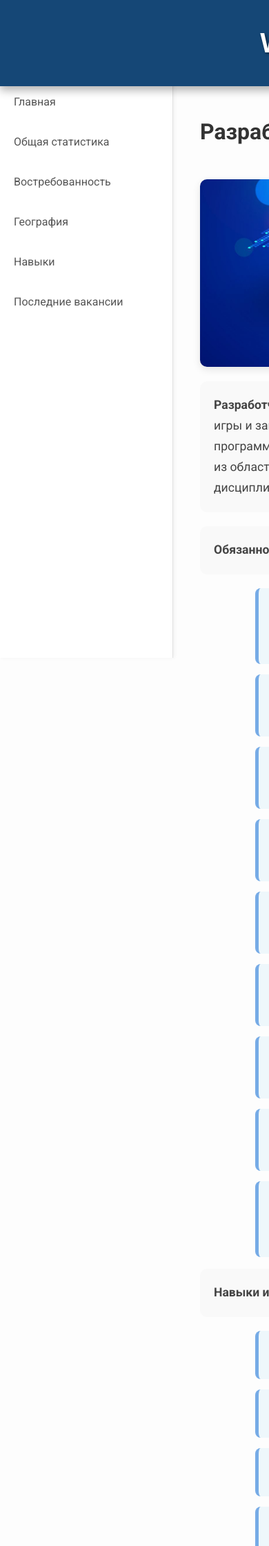
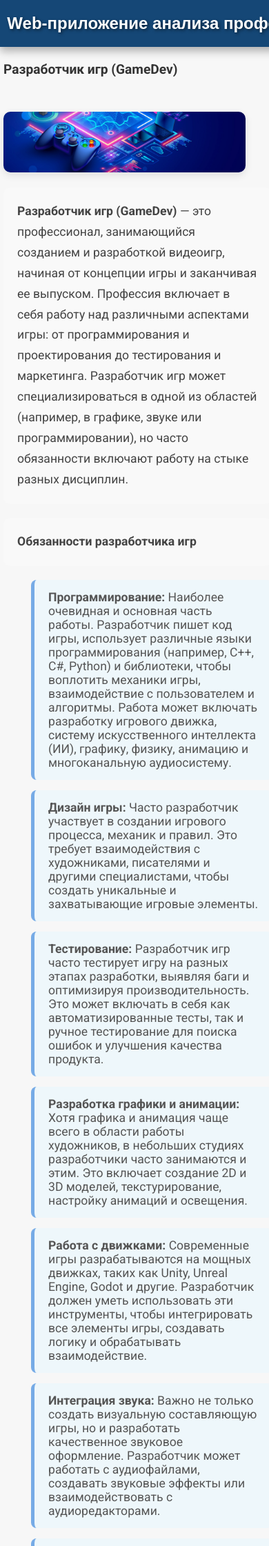
Before and after one commit to Molochko1990/VacancyAnalitics, a Django app: page / in a window 390 px wide; the page is wider, and only the part inside the window is pictured. Shown: the top 2242 px of that part at 69% size. Run offline with Django 5.2, Linux system fonts and the light colour scheme; tables that the repository leaves empty hold one stand-in row (values such as "Sample post").

```diff
--- a/app/static/styles2.css
+++ b/app/static/styles.css
@@ -1,24 +1,22 @@
 /* Общие стили для страницы */
 body {
     font-family: 'Roboto', sans-serif;
-    background-color: #fdfdfd;
+    background-color: #f7f7f7;
     margin: 0;
     padding: 0;
-    width: 1200px;
+    width: 100%;
+    display: flex;
+    flex-direction: column;
 }
 
 /* Основные стили контейнера */
 .container {
-    width: 90%;
+    width: 100%;
     max-width: 1200px;
     margin: 0 auto;
     padding: 20px;
 }
 
-.otst {
-    margin-left: 80px;
-    padding: 0;
-}
 
 /* Заголовки */
 h2 {
@@ -110,11 +108,10 @@ p.block:last-of-type {
     margin-bottom: 20px;
 }
 
-
-
 /* Стили для изображения */
 img {
-    width: 100%;
+    max-width: 90%;
+    /* Установлено ограничение по максимальной ширине */
     height: auto;
     border-radius: 10px;
     margin-top: 30px;
@@ -123,70 +120,58 @@ img {
 
 /* Стили для хедера */
 header {
-    background-color: #4051b0;
+    background-color: #4e38ca;
     color: white;
-    padding: 20px 0;
+
     text-align: center;
     position: relative;
     z-index: 1;
-    width: 1500px;
-    /* Ширина на всю страницу */
+    width: 120%;
     box-shadow: 0 4px 8px rgba(0, 0, 0, 0.2);
-    /* Тень для блока header */
     transition: all 0.3s ease;
-    /* Плавный переход для всех изменений */
 }
 
 header:hover {
     background-color: #154776;
-    /* Меняем цвет фона при наведении */
     box-shadow: 0 6px 12px rgba(0, 0, 0, 0.3);
-    /* Увеличиваем тень блока */
 }
 
 header h1 {
     font-size: 2.5rem;
-    /* Размер шрифта */
     margin: 0;
     font-family: 'Arial', sans-serif;
-    /* Новый шрифт */
     padding: 20px 0;
-    /* Отступы для заголовка */
     color: white;
-    /* Белый цвет текста */
     border-radius: 5px;
-    /* Закругленные углы */
     text-shadow: 2px 2px 4px rgba(0, 0, 0, 0.5);
-    /* Тень для текста заголовка */
     transition: all 0.3s ease;
-    /* Плавный переход для изменений текста */
 }
 
 header h1:hover {
     text-shadow: 3px 3px 6px rgba(0, 0, 0, 0.7);
-    /* Увеличиваем тень текста при наведении */
     color: #f0f0f0;
-    /* Меняем цвет текста при наведении */
 }
-
-
 
 /* Стили для футера */
 footer {
     background-color: #333;
     color: white;
     text-align: center;
-    padding: 20px;
     font-size: 1rem;
     position: fixed;
     width: 100%;
     bottom: 0;
+    margin-right: 0px;
+    margin-left: 0px;
 }
 
 /* Общий стиль для навигации */
 nav {
-
-    width: 250px;
+    width: 50px;
+    overflow: hidden;
+    transition: width 1s ease;
+    /* Плавное изменение ширины */
+    z-index: 1000;
     background-color: #ffffff;
     color: #333;
     position: fixed;
@@ -197,15 +182,24 @@ nav {
     font-family: 'Roboto', sans-serif;
     border-right: 1px solid #e0e0e0;
     box-shadow: 2px 0 5px rgba(0, 0, 0, 0.05);
+
 }
 
 nav ul {
     list-style: none;
     padding: 0;
+    margin-top: 100px;
+    /* Отступ сверху для списка */
+    display: none;
+    /* Скрыть элементы по умолчанию */
 }
 
 nav ul li {
     margin: 15px 0;
+}
+
+nav:hover ul {
+    display: block;
 }
 
 nav a {
@@ -224,10 +218,14 @@ nav a:hover {
     color: #1e88e5;
 }
 
+nav:hover {
+    width: 250px;
+    /* Открывается на 250px */
+}
+
 /* Основной контент */
 .container {
     margin-left: 270px;
-    /* Отступ слева для основного контента */
     padding: 20px;
     color: #333;
 }
@@ -242,7 +240,8 @@ footer {
     border-top: 1px solid #e0e0e0;
     position: relative;
     bottom: 0;
-    width: 100%;
+    width: 120%;
+    z-index: 1;
 }
 
 footer a {
@@ -263,21 +262,15 @@ title {
     font-family: 'Roboto', sans-serif;
 }
 
-
-
-
-
-
-
-
+/* Таблицы для статистики */
 .stat-table {
     width: 100%;
+    /* Обеспечиваем адаптивность таблицы */
     margin: 20px 0;
     border-collapse: collapse;
     border-radius: 8px;
     overflow: hidden;
     box-shadow: 0 4px 8px rgba(0, 0, 0, 0.1);
-
 }
 
 .stat-table th,
@@ -286,7 +279,6 @@ title {
     text-align: left;
     font-size: 1.2rem;
     border-bottom: 1px solid #ddd;
-
 }
 
 .stat-table th {
@@ -306,8 +298,9 @@ title {
 .chart-container {
     text-align: center;
     margin-top: 20px;
-    margin-left: 40px;
-    margin-right: 40px;
+    margin-left: 5%;
+    margin-right: 5%;
+    /* Изменение на 5% для гибкости при изменении масштаба */
 }
 
 .chart-container img {
@@ -330,9 +323,7 @@ title {
 /* Контейнер для страницы с отступами */
 .page-container {
     width: 80%;
-    /* Ширина контейнера 80% от окна */
     max-width: 1200px;
-    /* Максимальная ширина 1200px */
     padding: 20px;
     margin-left: 40px;
     margin-right: 40px;
@@ -340,13 +331,9 @@ title {
 }
 
 .otst2 {
-    margin-left: 400px;
-
+    margin-left: 20%;
+    /* Использование процентов для адаптивности */
 }
-
-
-
-
 
 /* Основной контейнер для вакансий */
 .vacancies-container {
@@ -400,10 +387,93 @@ title {
 }
 
 .otst5 {
-    margin-left: 300px;
+    margin-left: 15%;
 }
 
 .vacancies-table td:nth-child(2),
 .vacancies-table th:nth-child(2) {
     width: 200%;
 }
+
+/* Адаптивная верстка с медиазапросами */
+
+/* Медиазапросы для адаптивной верстки */
+@media (max-width: 1024px) {
+    .container {
+        width: 100%;
+        padding: 15px;
+    }
+
+    .stat-section {
+        width: 100%;
+    }
+}
+
+@media (max-width: 768px) {
+
+    /* Изменяем макет на мобильных */
+    body {
+        flex-direction: column;
+    }
+
+    /* Навигация */
+    nav {
+        position: absolute;
+        top: 0;
+        left: -250px;
+        width: 20%;
+        z-index: 10;
+        padding-top: 60px;
+    }
+
+    nav a {
+        font-size: 14px;
+    }
+
+    /* При наведении на навигацию показывать */
+    nav:hover {
+        left: 0;
+    }
+
+    /* Уменьшаем размер заголовков */
+    h2 {
+        font-size: 1.5rem;
+    }
+
+    /* Уменьшаем отступы для контейнеров */
+    .container {
+        margin-left: 0;
+        width: 100%;
+        padding: 10px;
+    }
+
+    header h1 {
+        font-size: 2rem;
+    }
+
+    footer {
+        font-size: 12px;
+    }
+}
+
+@media (max-width: 480px) {
+    nav a {
+        font-size: 12px;
+    }
+
+    .container {
+        padding: 5px;
+    }
+
+    h2 {
+        font-size: 1.2rem;
+    }
+
+    header h1 {
+        font-size: 1.5rem;
+    }
+
+    footer {
+        font-size: 10px;
+    }
+}
--- a/app/templates/base.html
+++ b/app/templates/base.html
@@ -6,7 +6,7 @@
 <head>
     <meta charset="UTF-8">
     <title>{% block title %}Web-приложение анализа профессий{% endblock %}</title>
-    <link rel="stylesheet" href="{% static 'styles2.css' %}">
+    <link rel="stylesheet" href="{% static 'styles.css' %}">
     <link href="https://fonts.googleapis.com/css2?family=Roboto:wght@400;500;700&display=swap" rel="stylesheet">
 
 
```
Also changed, not shown: app/static/js.js (added, +38 -0 lines).
